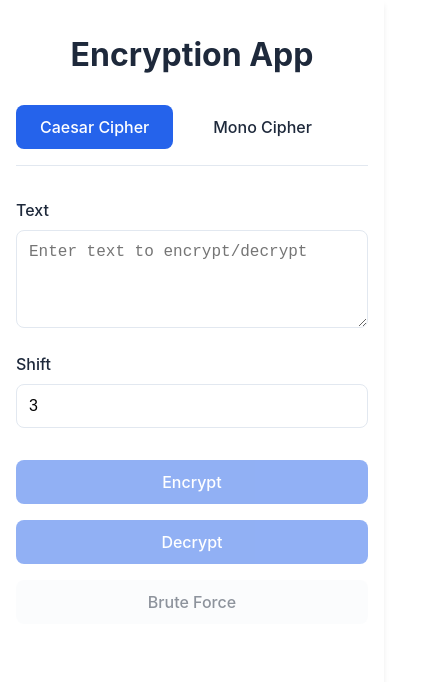
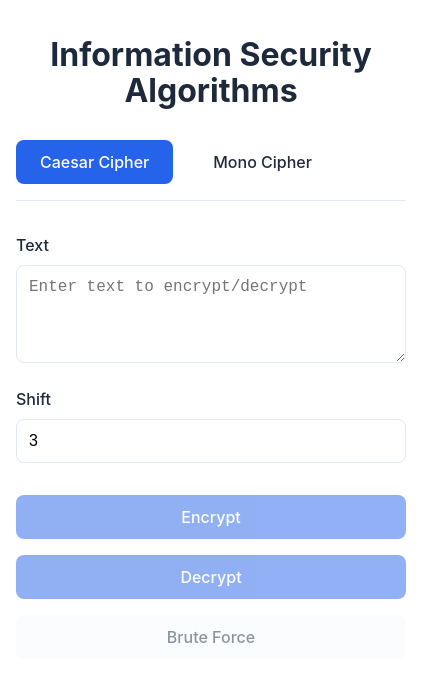
Before and after one commit to RezdarNajeeb/Information-Security-Algorithms-Frontend, a React (Vite) app: page / in a window 390 px wide. Shown: the top 682 px of the page, 422 px wide, since content can reach past the window. Built offline with nearby package versions, Linux system fonts and the light colour scheme.

Commit message:
Update title and style for better usability
Renamed the app title to "Information Security Algorithms" for clarity and updated styles to ensure buttons and input groups span the full width on smaller screens. Enhancements improve overall user experience and responsiveness.

```diff
--- a/src/App.jsx
+++ b/src/App.jsx
@@ -327,10 +327,14 @@ export default function App() {
           .key-section {
             flex-direction: column;
           }
+
+          .input-group, .key-section button {
+            width: 100%;
+          }
         }
       `}</style>
 
-            <h1 className="title">Encryption App</h1>
+            <h1 className="title">Information Security Algorithms</h1>
 
             <div className="content">
                 <div className="tabs">
```
